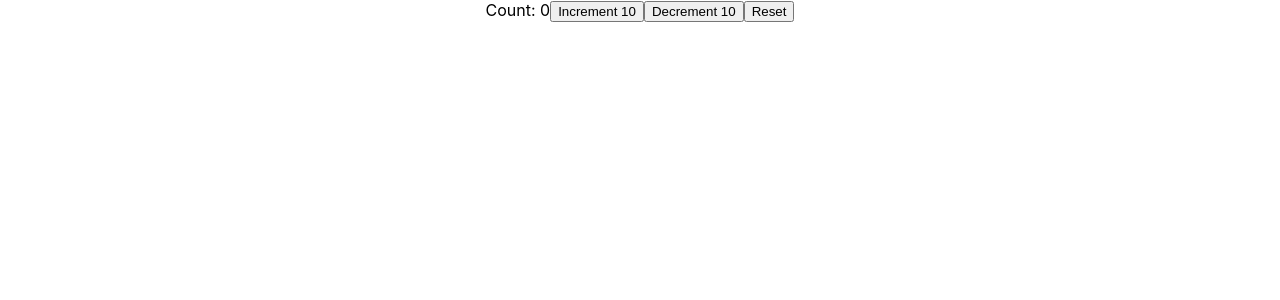
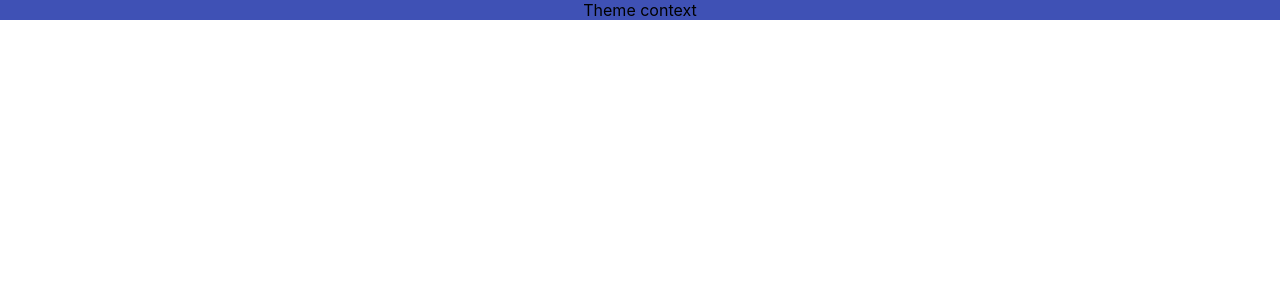
Before and after one commit to LazyyNguyen/typescript-learn, a React (Create React App) app: page / in a window 1280 px wide. Shown: the top 300 px of the page. Built offline with nearby package versions, Linux system fonts and the light colour scheme.

Commit message:
useContext Hook

```diff
--- a/src/App.tsx
+++ b/src/App.tsx
@@ -1,11 +1,14 @@
 import React from 'react';
 import './App.css';
-import {Counter} from './components/status/Counter'
+import {ThemeContextProvider} from './components/context/ThemeContext';
+import {Box} from './components/context/Box'
 function App() {
 
   return (
     <div className="App">
-      <Counter/>
+      <ThemeContextProvider>
+        <Box/>
+      </ThemeContextProvider>
     </div>
   );
 }
--- /dev/null
+++ b/src/components/context/Box.tsx
@@ -0,0 +1,14 @@
+import { useContext } from "react";
+import {ThemeContext} from './ThemeContext'
+
+
+export const Box = () => {
+    const theme = useContext(ThemeContext)
+    return (
+        <div
+        style={{
+            backgroundColor: theme.primary.main,
+            color: theme.primary.text
+        }}>Theme context</div>
+    )
+}
--- /dev/null
+++ b/src/components/context/ThemeContext.tsx
@@ -0,0 +1,13 @@
+import { createContext } from "react";
+import { theme } from "./theme";
+
+type ThemeContextProviderProps = {
+    children: React.ReactNode
+}
+export const ThemeContext = createContext(theme);
+
+export const ThemeContextProvider = ({children}: ThemeContextProviderProps) =>{
+    return(
+        <ThemeContext.Provider value={theme}>{children}</ThemeContext.Provider>
+    )
+}
--- /dev/null
+++ b/src/components/context/theme.ts
@@ -0,0 +1,10 @@
+export const theme = {
+    primary:{
+        main: '#3f51b5',
+        text: 'fff'
+    },
+    secondary:{
+        main: '##f50057',
+        text: 'fff'
+    }
+}
```
